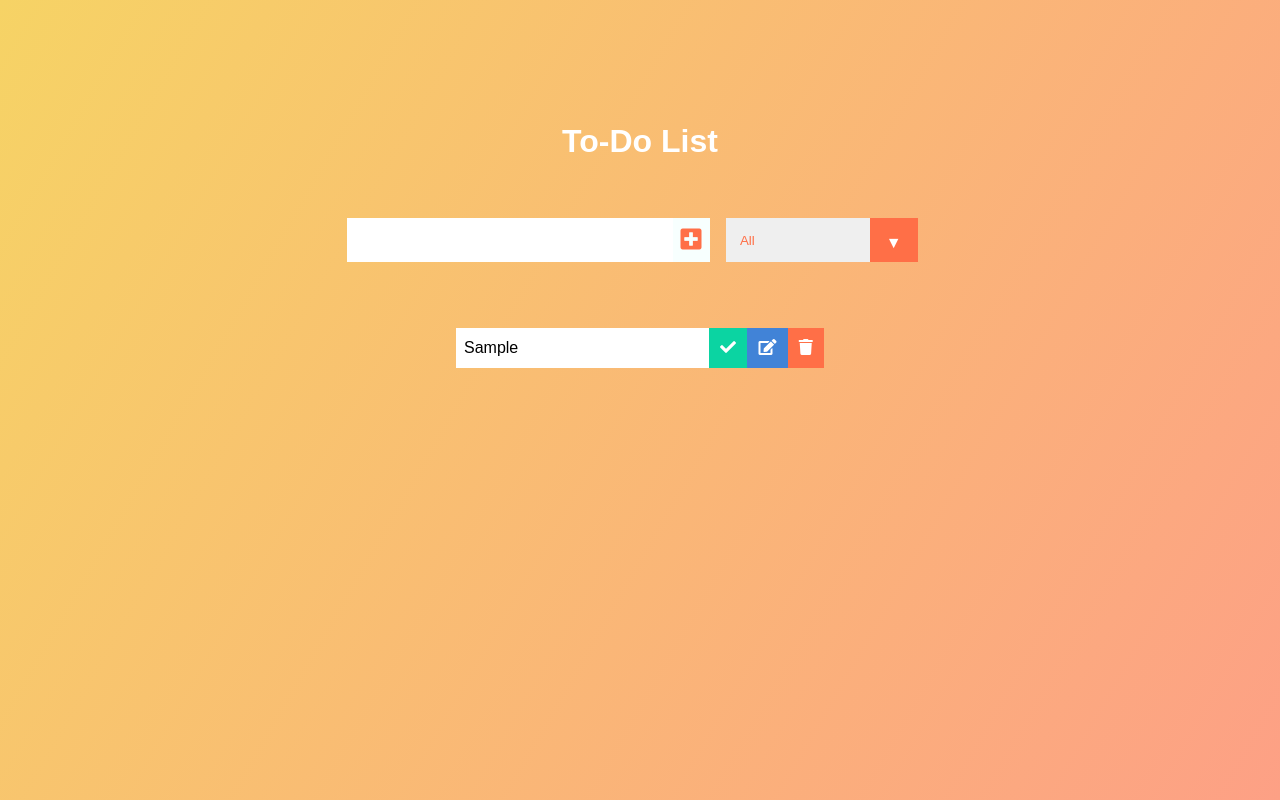
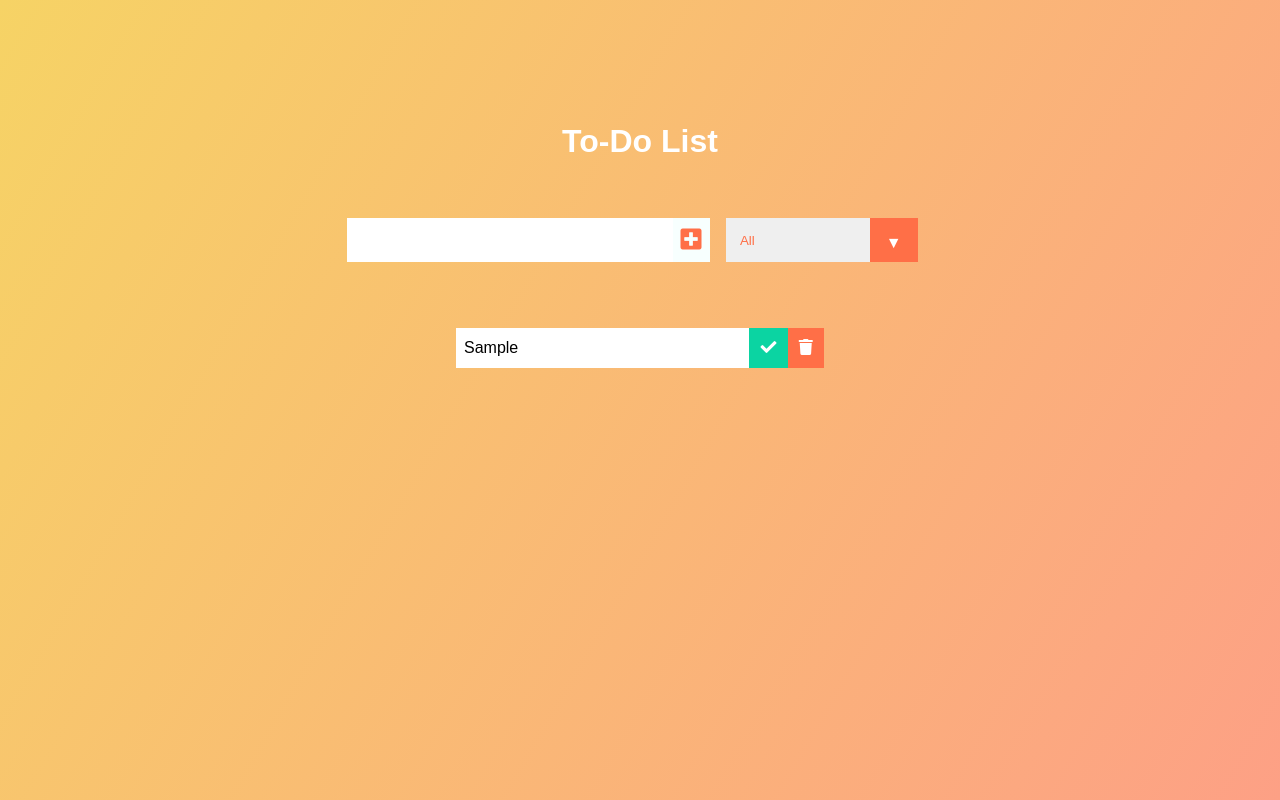
Before and after one commit to niketshukla/To-Do-App, a React (Create React App) app: page / in a window 1280 px wide. Both pictures are taken after typing "Sample" into the empty fields and a click on the button 691 px from the left and 240 px from the top of the page. Built offline with nearby package versions, Linux system fonts and the light colour scheme.

Commit message:
local storage

```diff
--- a/src/components/App.js
+++ b/src/components/App.js
@@ -12,16 +12,16 @@ const App = () => {
     const [filterTodo, setFilterTodo] = useState([]);
 
     // hook section
-    // useEffect(() => {
-    //     getLocalTodo();
-    // }, []);
     useEffect(() => {
-        switchFilter();
-        // saveToLocal();
+        getLocalTodo();
+    }, []);
+    useEffect(() => {
+        filterHandler();
+        saveToLocal();
     }, [todos, filterOption]);
 
     // function section
-    const switchFilter = () => {
+    const filterHandler = () => {
         switch (filterOption) {
             case "completed":
                 setFilterTodo(todos.filter(todo => todo.completed === true));
@@ -36,17 +36,17 @@ const App = () => {
     }
 
     // save to localStorage
-    // const saveToLocal = () => {
-    //     localStorage.setItem('todos', JSON.stringify(todos));
-    // };
-    // const getLocalTodo = () => {
-    //     if(localStorage.getItem('todos') === null){
-    //         localStorage.setItem('todos', JSON.stringify([]));
-    //     } else {
-    //         let getLocalData  = JSON.parse(localStorage.getItem('todos'));
-    //         setTodos(getLocalData);
-    //     }
-    // };
+    const saveToLocal = () => {
+        localStorage.setItem('todos', JSON.stringify(todos));
+    };
+    const getLocalTodo = () => {
+        if(localStorage.getItem('todos') === null){
+            localStorage.setItem('todos', JSON.stringify([]));
+        } else {
+            let getLocalData  = JSON.parse(localStorage.getItem('todos'));
+            setTodos(getLocalData);
+        }
+    };
 
         return(
             <div className="ui container app-wrapper">
@@ -54,7 +54,7 @@ const App = () => {
                     <h1 className="ui header">To-Do List</h1>
                 </header>
                 <Form inputText={inputText} setInputText={setInputText} todos={todos} setTodos={setTodos} setFilterOption={setFilterOption} />
-                <TodoList todos={todos} setTodos={setTodos} filterTodo={filterTodo} inputText={inputText} setInputText={setInputText} />
+                <TodoList todos={todos} setTodos={setTodos} filterTodo={filterTodo} inputText={inputText} />
             </div>
         )
 };
--- a/src/components/App.scss
+++ b/src/components/App.scss
@@ -66,10 +66,16 @@
   .filter-todo {
     padding: 0.9rem;
   }
-  .todo li {
+  .todo li, .todo input {
     flex: 1;
   }
-
+  .todo input{
+    border: none;
+    outline: none;
+    font-size: 1rem;
+    color: $textColor;
+    padding: 0.7rem;
+  }
   .trash-btn,
   .complete-btn,
   .edit-btn {
@@ -85,6 +91,8 @@
   }
   .edit-btn{
     background-color: #4183d7;
+    // background-color: transparent;
+    // padding: 0px;
   }
   .todo-item {
     padding: 0rem 0.5rem;
--- a/src/components/Form.js
+++ b/src/components/Form.js
@@ -21,9 +21,9 @@ const Form = ({ inputText, setInputText, todos, setTodos, setFilterOption }) =>
 
 
     return (
-        <form>
+        <form onSubmit={onSubmit}>
             <input value={inputText} type="text" className="todo-input" onChange={inputHandler} />
-            <button type="submit" className="todo-btn" onClick={onSubmit} >
+            <button type="submit" className="todo-btn" >
                 <i className="fas fa-plus-square"></i>
             </button>
             <div className="select" onChange={filterOptionHandler} >
--- a/src/components/Todo.js
+++ b/src/components/Todo.js
@@ -1,6 +1,11 @@
-import React from 'react';
+import React, { useState } from 'react';
 
-const Todo = ({ task, setTodos, todos, listTodo, setInputText }) => {
+const Todo = ({ task, setTodos, todos, listTodo }) => {
+
+    // state section
+    const [ editTodoId, setEditTodoId ] = useState(null);
+    const [ editText, setEditText ] = useState('');
+
     const removeTodo = () => {
         // In filter method we return true or false and if its true we keep it in new array and if its false its not in the new array
         setTodos(todos.filter((el) => {
@@ -11,6 +16,7 @@ const Todo = ({ task, setTodos, todos, listTodo, setInputText }) => {
         }
         ));
     };
+
     const taskComplete = () => {
         setTodos(todos.map((item) => {
             if (item.id === listTodo.id){
@@ -21,16 +27,33 @@ const Todo = ({ task, setTodos, todos, listTodo, setInputText }) => {
             return item;
         }));
     };
-    const editTask = () => {
-        setInputText(listTodo.task);
-    };
+
+    const updateText = () => {
+        setEditTodoId(listTodo.id);
+        setEditText(listTodo.task);
+        // document.getElementById("edit-text").focus();
+    }
+    const addNewTodo = (e) => {
+        // e.preventDefault();
+
+        setTodos(todos.map((item) => {
+            if (item.id === listTodo.id){
+                listTodo.task = editText
+            }
+            return item;
+        }));
+        console.log(listTodo.task);
+        setEditTodoId(null);
+        setEditText('');
+    }
+
 
     return (
         <div className="todo">
-            <li className={`todo-item ${listTodo.completed ? "completed" : ""}`}>{task}</li>
-            <button onClick={taskComplete} className="complete-btn"><i className="fas fa-check"></i></button>
-            <button onClick={editTask} className="edit-btn"><i className="fas fa-edit"></i></button>
-            <button onClick={removeTodo} className="trash-btn"><i className="fas fa-trash"></i></button>
+            { editTodoId === listTodo.id ? ( <input type="text" id='edit-text' className="todo-item" value={editText} onChange={(e) => setEditText(e.target.value)} /> ) : ( <li onClick={updateText} className={`todo-item ${listTodo.completed ? "completed" : ""}`}>{task}</li> )}
+
+            { editTodoId === listTodo.id ? ( <button type="submit" onClick={addNewTodo} className="edit-btn"><i className="fas fa-edit"></i></button> ) : ( <div><button onClick={taskComplete} className="complete-btn"><i className="fas fa-check"></i></button>
+            <button onClick={removeTodo} className="trash-btn"><i className="fas fa-trash"></i></button></div> )}
         </div>
     );
 }
--- a/src/components/Todolist.js
+++ b/src/components/Todolist.js
@@ -1,11 +1,11 @@
 import React from 'react';
 import Todo from './Todo';
 
-const TodoList = ({ todos, setTodos, filterTodo, setInputText }) => {
+const TodoList = ({ todos, setTodos, filterTodo }) => {
 
     const todoListItems = filterTodo.map((listTodo) => {
         return (
-            <Todo setInputText={setInputText} todos={todos} setTodos={setTodos} listTodo={listTodo} task={listTodo.task} key={listTodo.id} />
+            <Todo todos={todos} setTodos={setTodos} listTodo={listTodo} task={listTodo.task} key={listTodo.id} />
         );
     });
     return (
```
